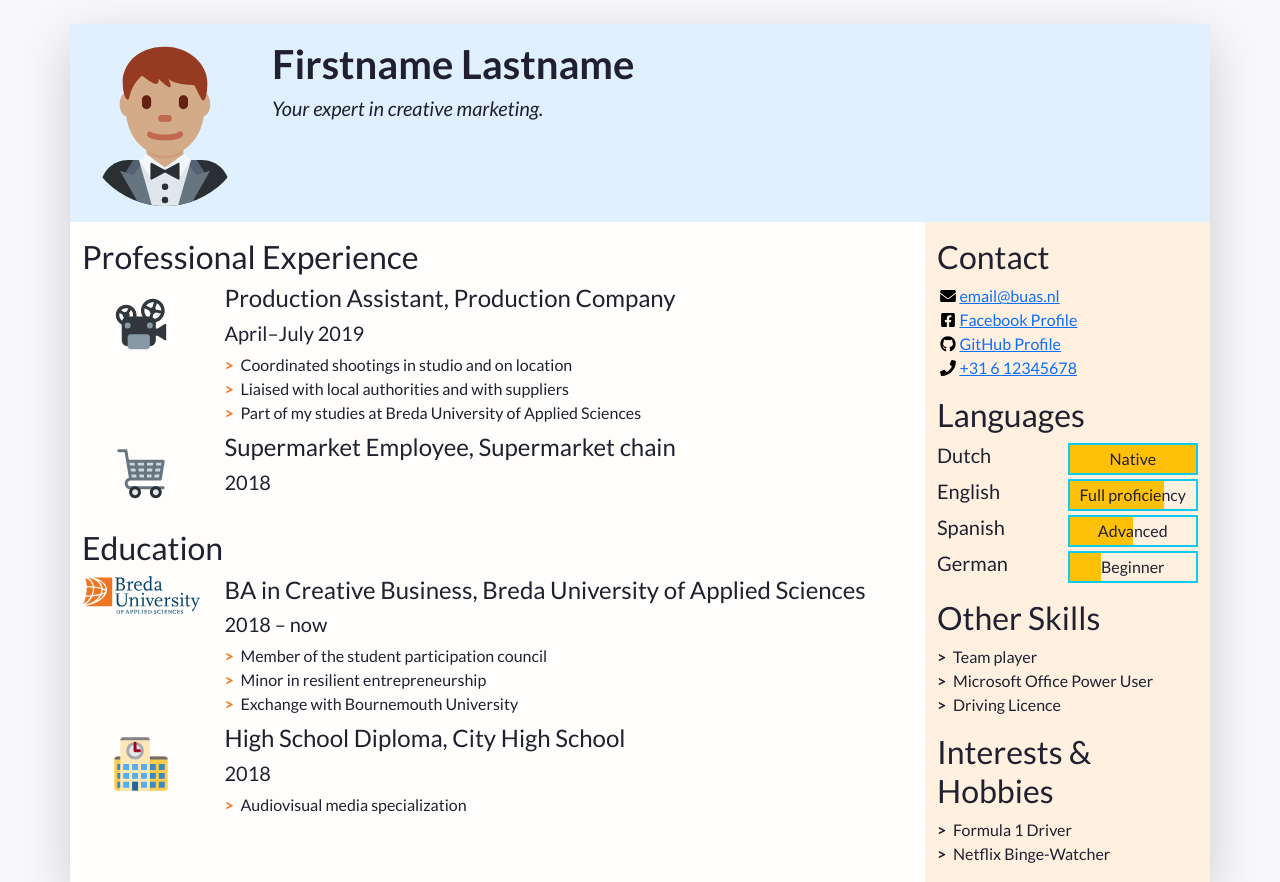
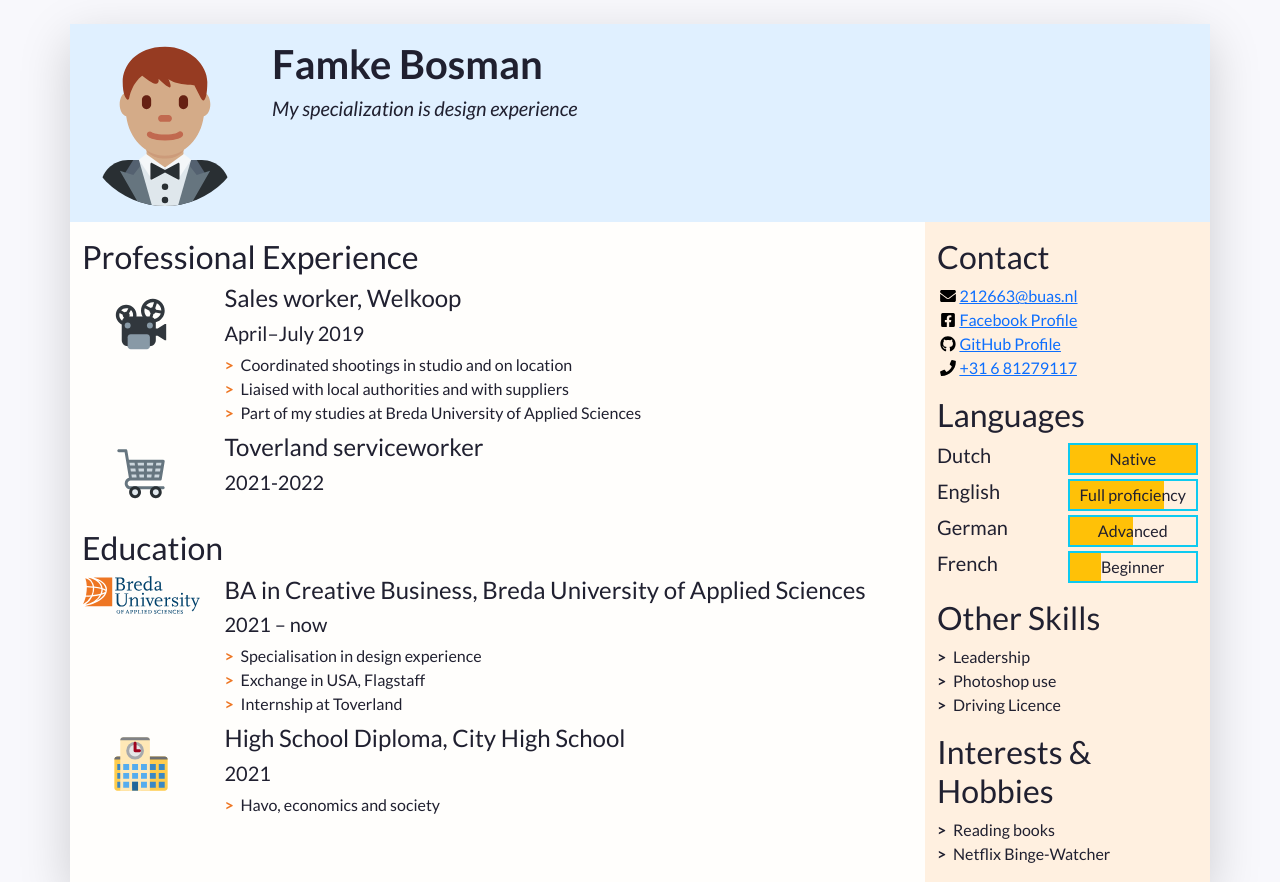
Before and after one commit to famkebosman/resume-assignment, a plain HTML site: page index.html in a window 1280 px wide. Shown: the top 882 px of the page. Drawn offline with nearby package versions, Linux system fonts and the light colour scheme.

Commit message:
Update index.html

```diff
--- a/index.html
+++ b/index.html
@@ -54,8 +54,8 @@
           A container to wrap around your name and tagline. Full-width at small size, then columns of increasing size.
         -->
         <div class="col-12 col-sm-8 col-md-9 col-lg-10 my-3 header-content">
-          <h1 class="fw-bolder">Firstname Lastname</h1>
-          <h5 class="fst-italic tagline">Your expert in creative marketing.</h5>
+          <h1 class="fw-bolder">Famke Bosman</h1>
+          <h5 class="fst-italic tagline">My specialization is design experience</h5>
         </div>
       </header>
 
@@ -89,7 +89,7 @@
                   <img class="biography-logo mw-100 d-block mx-auto" src="images/employers/projector.svg" alt="Company logo" width="80">
                 </div>
                 <div class="biography-contents col-9 col-sm-10 col-md-9 col-lg-10">
-                  <h4>Production Assistant, Production Company</h4>
+                  <h4>Sales worker, Welkoop</h4>
                   <h5>April&ndash;July 2019</h5>
                   <!-- Use the list below to talk about your achievements -->
                   <ul class="biography-details list-unstyled">
@@ -107,8 +107,8 @@
                   <img class="biography-logo mw-100 d-block mx-auto" src="images/employers/trolley.svg" alt="Company logo" width="80">
                 </div>
                 <div class="biography-contents col-9 col-sm-10 col-md-9 col-lg-10">
-                  <h4>Supermarket Employee, Supermarket chain</h4>
-                  <h5>2018</h5>
+                  <h4>Toverland serviceworker</h4>
+                  <h5>2021-2022</h5>
                   <!-- This entry doesn't have a list of achievements, but you can copy-paste the one from above -->
                 </div>
               </li>
@@ -129,12 +129,12 @@
                 </div>
                 <div class="biography-contents col-9 col-sm-10 col-md-9 col-lg-10">
                   <h4>BA in Creative Business, Breda University of Applied Sciences</h4>
-                  <h5>2018&nbsp;&ndash;&nbsp;now</h5>
+                  <h5>2021&nbsp;&ndash;&nbsp;now</h5>
                   <!-- Use the list below to talk about minors, exchanges, extra-curricular activities. -->
                   <ul class="biography-details list-unstyled">
-                    <li>Member of the student participation council</li>
-                    <li>Minor in resilient entrepreneurship</li>
-                    <li>Exchange with Bournemouth University</li>
+                    <li>Specialisation in design experience</li>
+                    <li>Exchange in USA, Flagstaff</li>
+                    <li>Internship at Toverland</li>
                   </ul>
                 </div>
               </li>
@@ -146,9 +146,9 @@
                 </div>
                 <div class="biography-contents col-9 col-sm-10 col-md-9 col-lg-10">
                   <h4>High School Diploma, City High School</h4>
-                  <h5>2018</h5>
+                  <h5>2021</h5>
                   <ul class="biography-details list-unstyled">
-                    <li>Audiovisual media specialization</li>
+                    <li>Havo, economics and society</li>
                   </ul>
                 </div>
               </li>
@@ -179,7 +179,7 @@
               <li class="contact-item">
                 <a class="d-flex align-items-center" href="mailto:email@buas.nl" target="_blank">
                   <img class="contact-icon" src="images/icons/envelope.svg" alt="Email">
-                  email@buas.nl
+                  212663@buas.nl
                 </a>
               </li>
               <li class="contact-item">
@@ -197,7 +197,7 @@
               <li class="contact-item">
                 <a class="d-flex align-items-center" href="tel:+31612345678" target="_blank">
                   <img class="contact-icon" src="images/icons/phone.svg" alt="Mobile Phone">
-                  +31 6 12345678
+                  +31 6 81279117
                 </a>
               </li>
             </ul>
@@ -226,7 +226,7 @@
                 </div>
               </li>
               <li class="language-item d-flex mb-1">
-                <h5 class="language-name w-50">Spanish</h5>
+                <h5 class="language-name w-50">German</h5>
                 <div class="language-level w-50 border border-info border-2 position-relative">
                   <!-- The div below is a progress bar. Choose between w-25, w-50, w-75 and w-100 to show your level of fluency -->
                   <div class="language-progress position-absolute bg-warning h-100 w-50"></div>
@@ -234,7 +234,7 @@
                 </div>
               </li>
               <li class="language-item d-flex mb-1">
-                <h5 class="language-name w-50">German</h5>
+                <h5 class="language-name w-50">French</h5>
                 <div class="language-level w-50 border border-info border-2 position-relative">
                   <!-- The div below is a progress bar. Choose between w-25, w-50, w-75 and w-100 to show your level of fluency -->
                   <div class="language-progress position-absolute bg-warning h-100 w-25"></div>
@@ -249,8 +249,8 @@
           <section class="my-3 aside-section">
             <h2>Other Skills</h2>
             <ul class="skill-list list-unstyled">
-              <li class="skill-item">Team player</li>
-              <li class="skill-item">Microsoft Office Power User</li>
+              <li class="skill-item">Leadership</li>
+              <li class="skill-item">Photoshop use</li>
               <li class="skill-item">Driving Licence</li>
             </ul>
           </section>
@@ -260,7 +260,7 @@
           <section class="my-3 aside-section">
             <h2>Interests &amp; Hobbies</h2>
             <ul class="skill-list list-unstyled">
-              <li class="skill-item">Formula 1 Driver</li>
+              <li class="skill-item">Reading books</li>
               <li class="skill-item">Netflix Binge-Watcher</li>
             </ul>
           </section>
```
